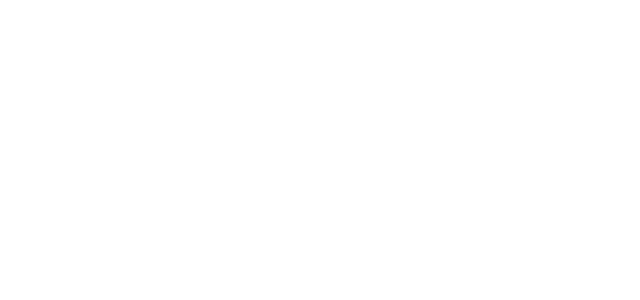
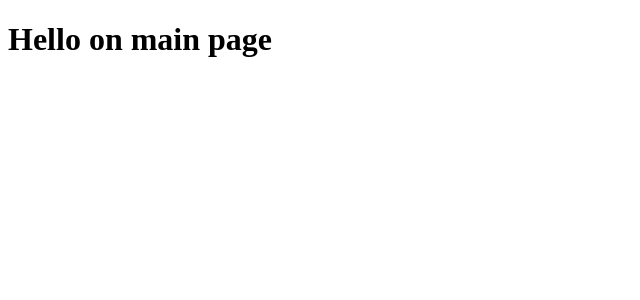
Before and after one commit to Oleg-Koshelevskiy/stack_overflow_next13, a Next.js app: page / in a window 1280 px wide. Shown: the top 300 px of the page, without its empty margins (0-640 px from the left). Built offline with nearby package versions, Linux system fonts and the light colour scheme.

Commit message:
Ended with auth

```diff
--- a/app/(root)/(home)/page.tsx
+++ b/app/(root)/(home)/page.tsx
@@ -4,6 +4,7 @@
   return (
     <div>
       <UserButton afterSignOutUrl="/" />
+      <h1>Hello on main page</h1>
     </div>
   );
 }
```
